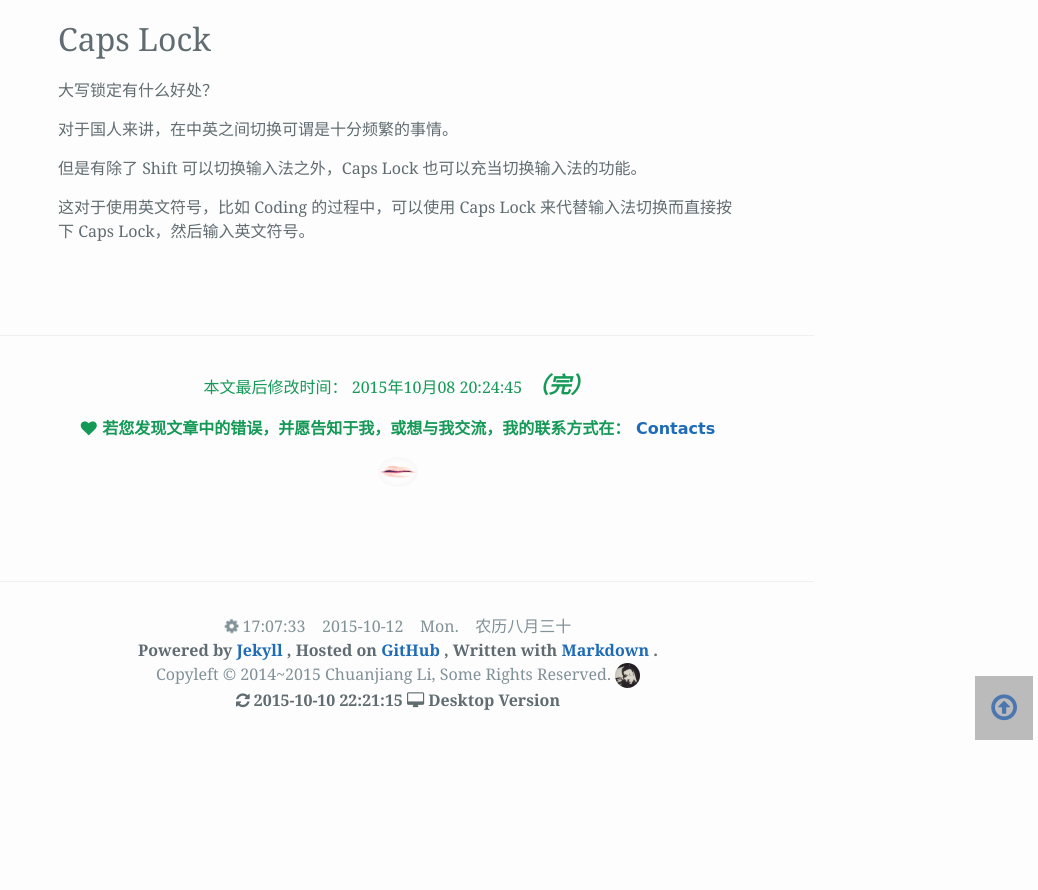
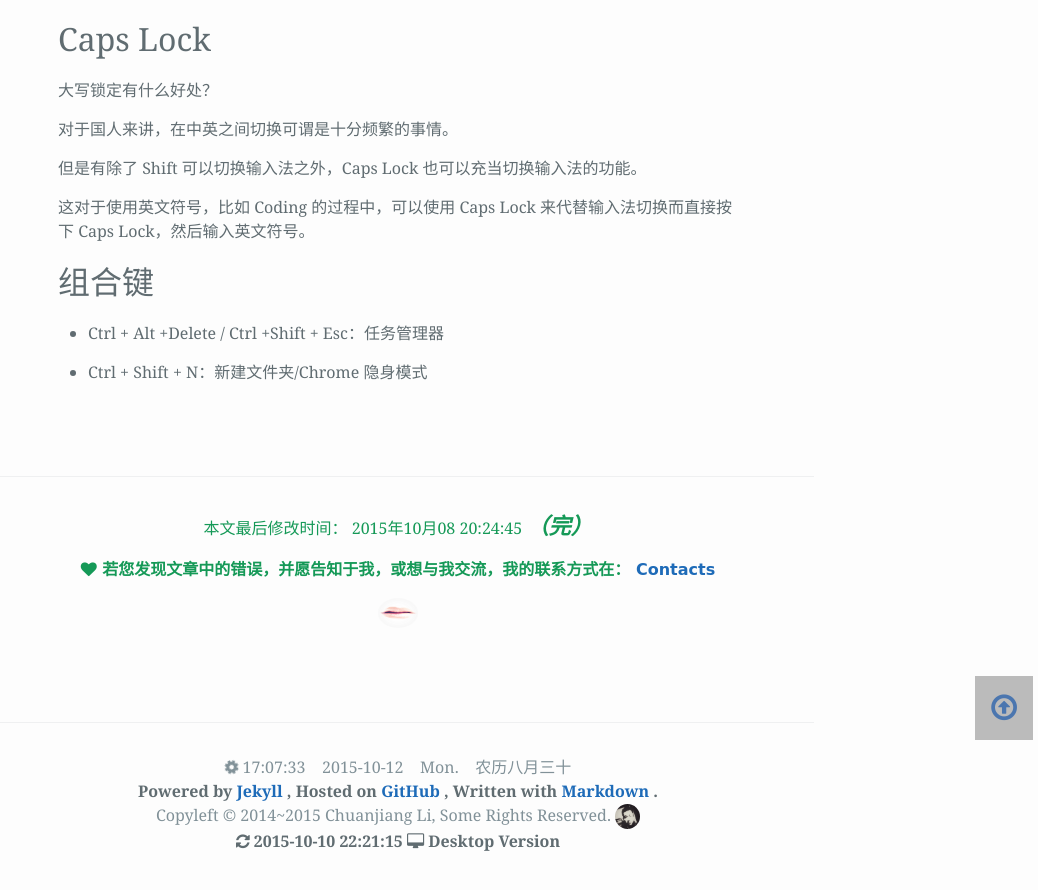
Before and after one commit to light-shadow/ckwongloy.github.io, a Jekyll site: the page built from _posts/2015-10-08-Key-Tips.md, in a window 1280 px wide and 900 px high, scrolled down 1889 px. Shown: the top 890 px of the window, without its empty margins (242-1280 px from the left). Built offline with Jekyll 4.4.1, drawn with Linux system fonts in a browser that asks for light colours; Markdown is read by kramdown in place of the engine named in the settings; before the commit the page ends 2663 px from its top, so only the background shows below that.

Commit message:
tidy up Pointer.wiki

```diff
--- a/_posts/2015-10-08-Key-Tips.md
+++ b/_posts/2015-10-08-Key-Tips.md
@@ -87,3 +87,10 @@ Caps Lock
 但是有除了 Shift 可以切换输入法之外，Caps Lock 也可以充当切换输入法的功能。
 
 这对于使用英文符号，比如 Coding 的过程中，可以使用 Caps Lock 来代替输入法切换而直接按下 Caps Lock，然后输入英文符号。
+
+组合键
+-
+
++ Ctrl + Alt +Delete / Ctrl +Shift + Esc：任务管理器
+
++ Ctrl  + Shift + N：新建文件夹/Chrome 隐身模式
```
Also changed, not shown: 1 other file.
